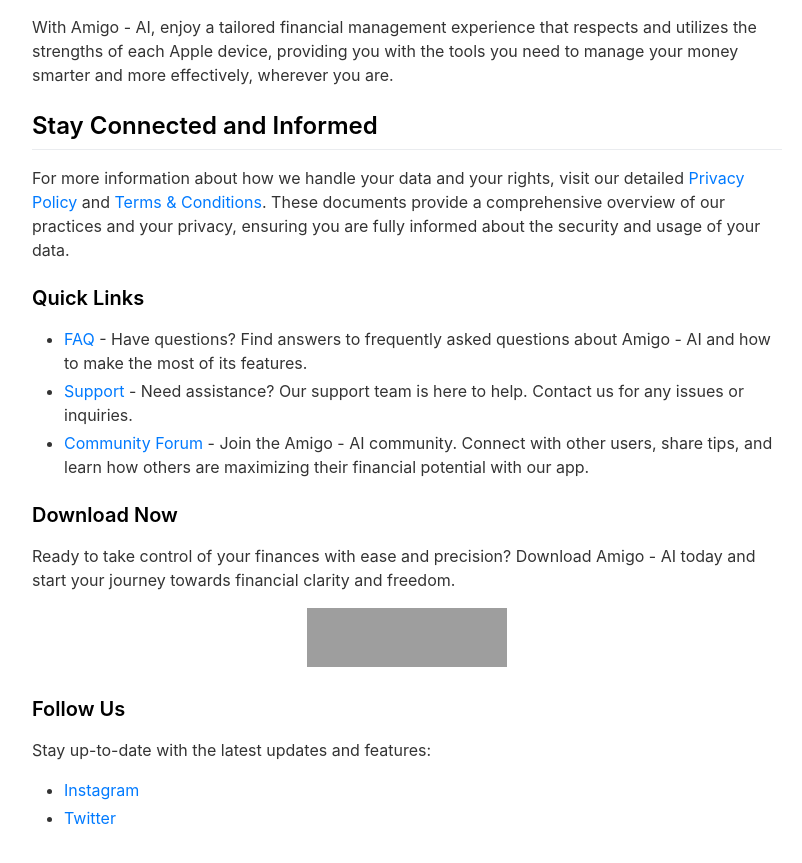
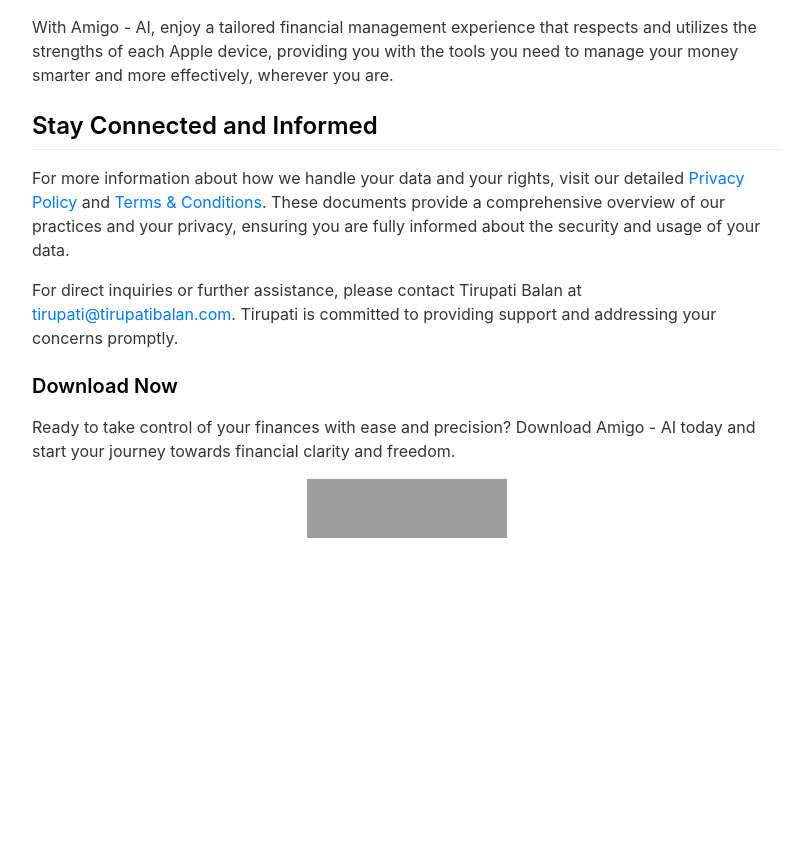
Before and after one commit to tirupati17/inoutexpensemanager, a Jekyll site: the page built from _pages/about.md, in a window 1280 px wide and 900 px high, scrolled down 5636 px, cut to the strip 0-863 px from the top of the window. Shown: the whole strip, without its empty margins (233-1035 px from the left). Built offline with Jekyll 4.4.1, drawn with Linux system fonts in a browser that asks for light colours; nearby versions of some CDN libraries; after the commit the page ends 6250 px from its top, so only the background shows below that; grey boxes are pictures that could not be loaded.

Commit message:
site update

```diff
--- a/_pages/about.md
+++ b/_pages/about.md
@@ -148,13 +148,15 @@
 
 ## Stay Connected and Informed
 
-For more information about how we handle your data and your rights, visit our detailed [Privacy Policy](https://amigo.finance/privacy) and [Terms & Conditions](https://amigo.finance/terms). These documents provide a comprehensive overview of our practices and your privacy, ensuring you are fully informed about the security and usage of your data.
+For more information about how we handle your data and your rights, visit our detailed [Privacy Policy](https://inout.today/privacy) and [Terms & Conditions](https://inout.today/terms). These documents provide a comprehensive overview of our practices and your privacy, ensuring you are fully informed about the security and usage of your data.
 
-### Quick Links
+<!-- ### Quick Links
 
 - [FAQ](https://amigo.finance/faq) - Have questions? Find answers to frequently asked questions about Amigo - AI and how to make the most of its features.
 - [Support](https://amigo.finance/support) - Need assistance? Our support team is here to help. Contact us for any issues or inquiries.
-- [Community Forum](https://amigo.finance/discord) - Join the Amigo - AI community. Connect with other users, share tips, and learn how others are maximizing their financial potential with our app.
+- [Community Forum](https://amigo.finance/discord) - Join the Amigo - AI community. Connect with other users, share tips, and learn how others are maximizing their financial potential with our app. -->
+
+For direct inquiries or further assistance, please contact Tirupati Balan at [tirupati@tirupatibalan.com](mailto:tirupati@tirupatibalan.com). Tirupati is committed to providing support and addressing your concerns promptly.
 
 ### Download Now
 
@@ -166,11 +168,11 @@
 </a>
 </div>
 
-### Follow Us
+<!-- ### Follow Us
 
 Stay up-to-date with the latest updates and features:
 - [Instagram](https://amigo.finance)
-- [Twitter](https://amigo.finance)
+- [Twitter](https://amigo.finance) -->
 
 <!-- ### Legal
 
```
